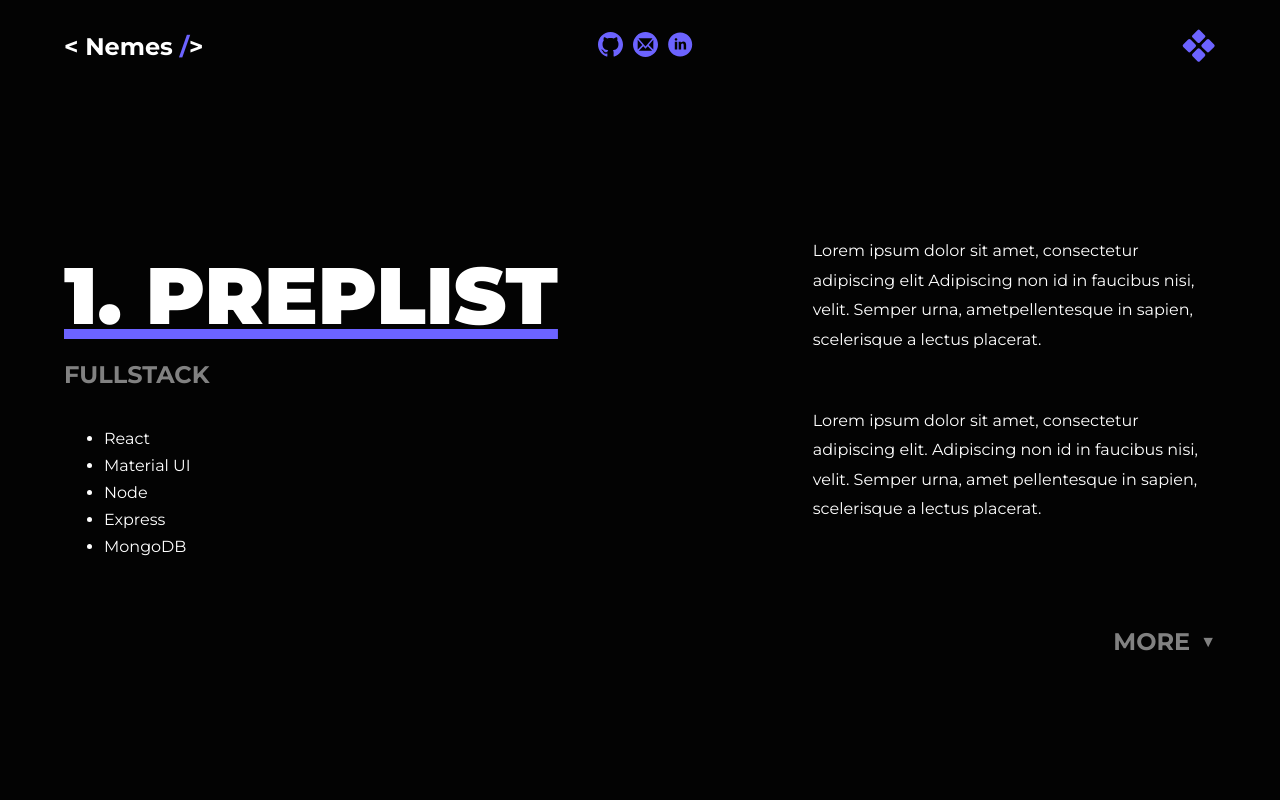
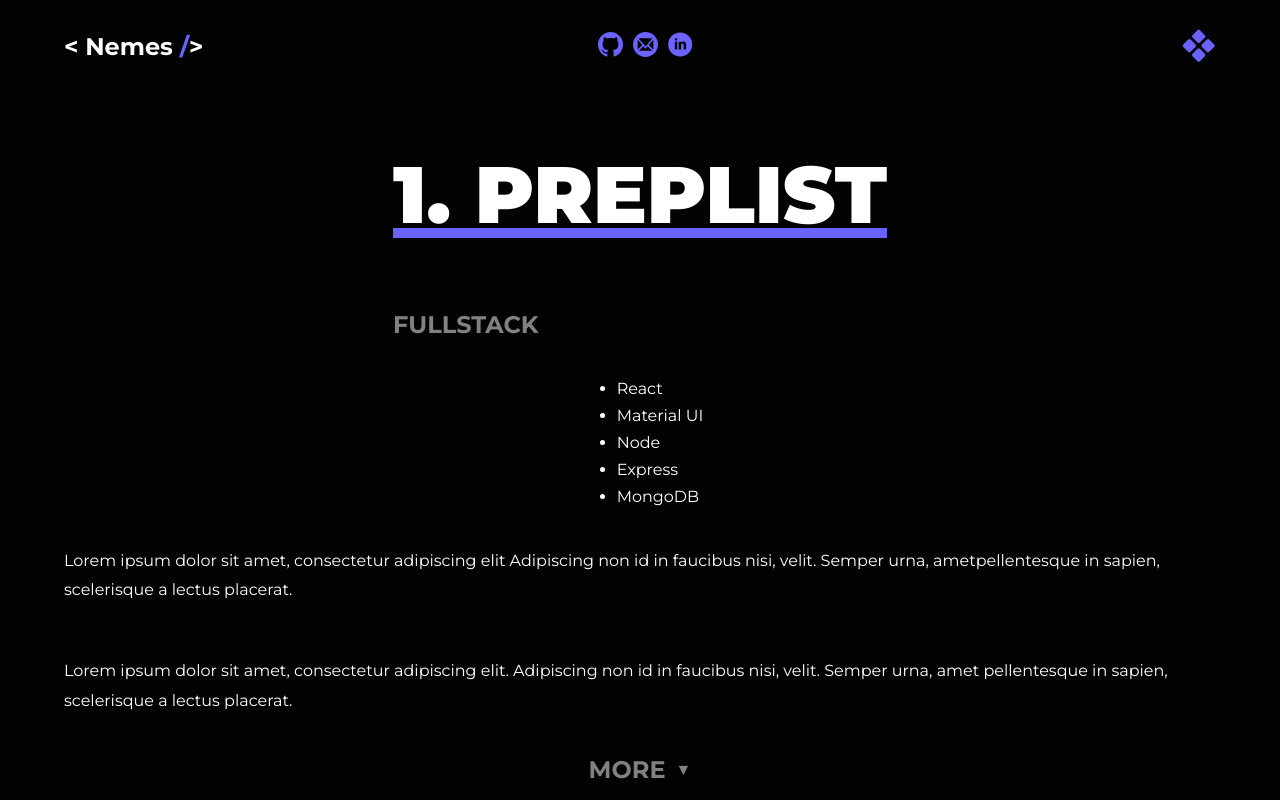
Before and after one commit to NemesOliver/portfolio-nextJS, a Next.js app: page /work in a window 1280 px wide. Shown: the top 800 px of the page. Built offline with nearby package versions, Linux system fonts and the light colour scheme.

Commit message:
work page resposivnes < 1200px

```diff
--- a/components/Project.js
+++ b/components/Project.js
@@ -1,31 +1,33 @@
-import { StyledSection } from "../components/styles/Project.styles";
+import { Section } from "../components/styles/Section.styles";
+import Flex from "../components/styles/utils/Flex.styles";
+import { StyledDropdown } from "../components/styles/utils/Dropdown.styles";
 
 const Project = ({ project, index }) => {
   return (
-    <StyledSection key={index}>
-      <div className="content-wrapper">
-        <div className="info">
+    <Section key={index}>
+      <Flex direction="column">
+        <Flex direction="column">
           <div>
-            <h1>{`${index + 1}. ${project.name}`}</h1>
-            <h3>{project.type}</h3>
+            <h1 className="underline">{`${index + 1}. ${project.name}`}</h1>
+            <h3 className="opacity-50">{project.type}</h3>
           </div>
           <ul>
-            {project.build.map((entry, index) => (
-              <li key={index}>{entry}</li>
+            {project.build.map((li, index) => (
+              <li key={index}>{li}</li>
             ))}
           </ul>
-        </div>
-        <div className="description">
+        </Flex>
+        <div>
           <p>{project.description}</p>
           <br />
           <p>{project.extraContent}</p>
-          <div className="dropdown-wrapper">
+          <StyledDropdown>
             <h3>MORE</h3>
             <span>&#9660;</span>
-          </div>
+          </StyledDropdown>
         </div>
-      </div>
-    </StyledSection>
+      </Flex>
+    </Section>
   );
 };
 
--- a/components/styles/Project.styles.js
+++ b/components/styles/Project.styles.js
@@ -1,7 +1,10 @@
 import styled from "styled-components";
 
 export const StyledSection = styled.section`
-  width: 100%;
+  h1 {
+    text-decoration: underline 10px solid ${({ theme }) => theme.primary};
+  }
+  /* width: 100%;
   height: 100vh;
 
   .content-wrapper {
@@ -10,7 +13,7 @@
     display: flex;
     align-items: center;
     justify-content: space-between;
-    /* background: lightblue; */
+
 
     .info {
       width: 50%;
@@ -41,28 +44,7 @@
         line-height: 185%;
       }
 
-      .dropdown-wrapper {
-        position: absolute;
-        bottom: 0;
-        right: 0;
-        display: flex;
-        align-items: center;
-        opacity: 50%;
 
-        h3 {
-          padding-right: 10px;
-        }
-
-        span {
-          color: ${({ theme }) => theme.color};
-        }
-
-        &:hover {
-          cursor: pointer;
-          opacity: 100%;
-          transition: 0.3s all ease;
-        }
-      }
     }
-  }
+  } */
 `;
--- a/components/styles/Section.styles.js
+++ b/components/styles/Section.styles.js
@@ -3,4 +3,16 @@
 export const Section = styled.section`
   min-height: 100vh;
   width: 100%;
+
+  .underline {
+    text-decoration: underline 10px solid ${({ theme }) => theme.primary};
+  }
+
+  .opacity-50 {
+    opacity: 50%;
+  }
+
+  li {
+    padding-bottom: 0.5em;
+  }
 `;
--- /dev/null
+++ b/components/styles/utils/Dropdown.styles.js
@@ -0,0 +1,27 @@
+import styled from "styled-components";
+
+export const StyledDropdown = styled.div`
+  display: flex;
+  align-items: center;
+  justify-content: center;
+  &:hover {
+    cursor: pointer;
+
+    h3,
+    span {
+      opacity: 100%;
+      transition: 0.3s all ease;
+    }
+  }
+
+  h3 {
+    color: #ffffff;
+    opacity: 50%;
+    padding-right: 10px;
+  }
+
+  span {
+    color: ${({ theme }) => theme.color};
+    opacity: 50%;
+  }
+`;
```
